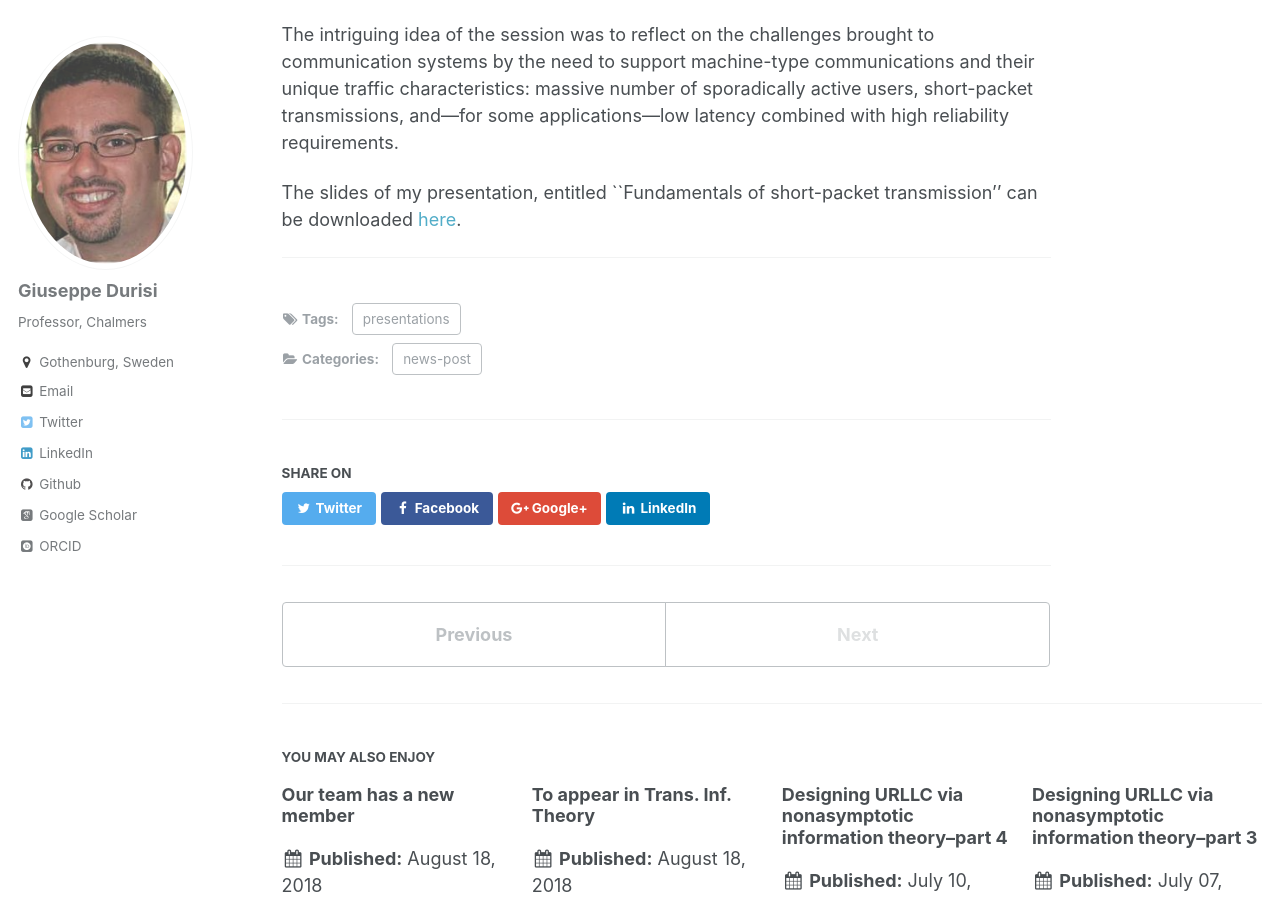
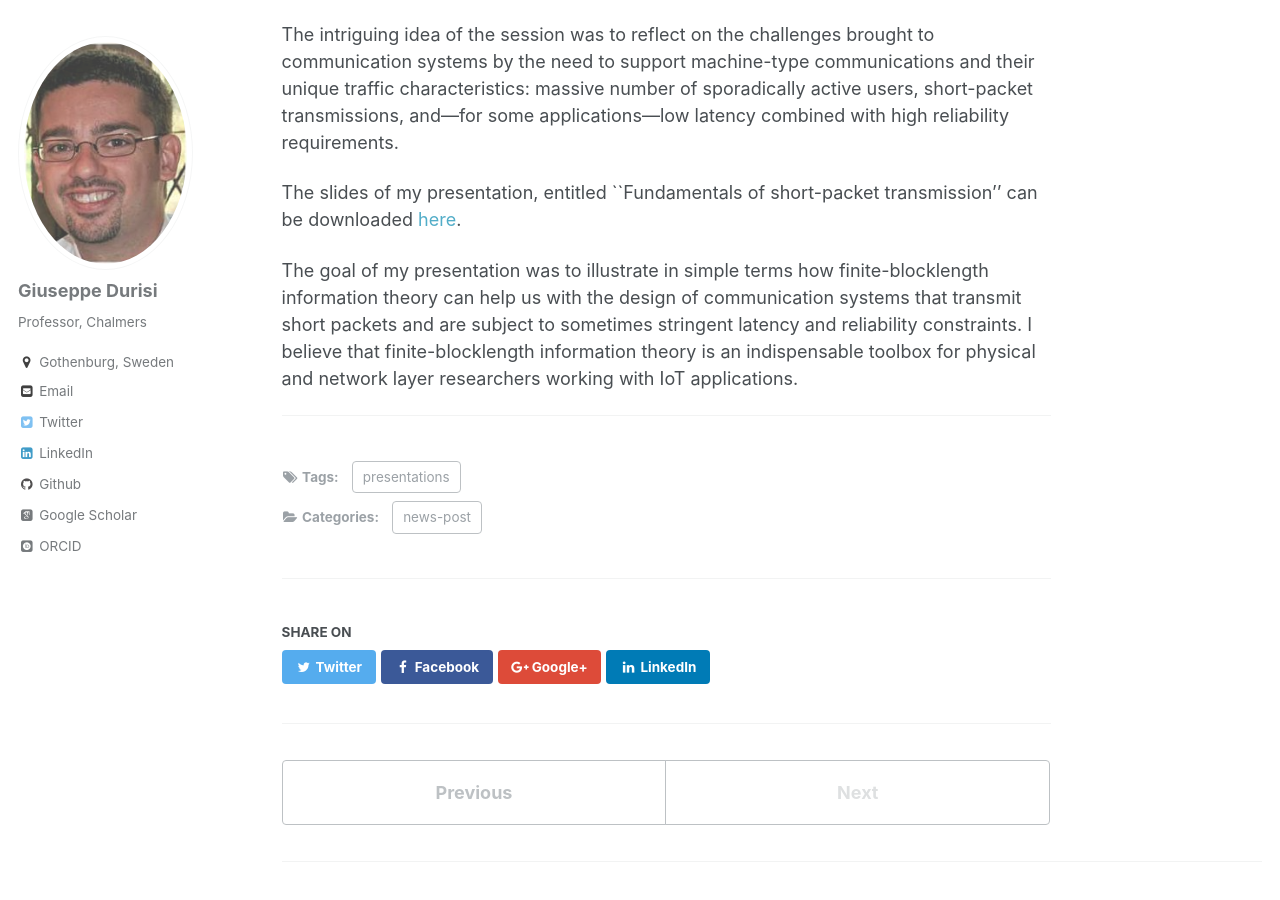
Before and after one commit to gdurisi/gdurisi.github.io, a Jekyll site: the page built from _posts/2018-09-12-PIMRC.md, in a window 1280 px wide and 900 px high, scrolled down 353 px. Built offline with Jekyll 4.4.1, drawn with Linux system fonts in a browser that asks for light colours; some web fonts are replaced.

Commit message:
PIMRC v5

```diff
--- a/_posts/2018-09-12-PIMRC.md
+++ b/_posts/2018-09-12-PIMRC.md
@@ -2,7 +2,8 @@
 title:  "Invited presentation at PIMRC: fundamentals of short packet transmission"
 date: 2018-09-12
 read_time: false
-excerpt: "Invited presentation at PIMRC on fundamentals of short-packet transmission. The slides can be downloaded [here](https://www.slideshare.net/GiuseppeDurisi/18-09pirmc)"
+excerpt: "Finite-blocklength information theory is an indispensable toolbox for the design of short-packet communication systems. In an invited presentation at this year [IEEE International Symposium on Personal, Indoor and Mobile Radio Communications](http://pimrc2018.ieee-pimrc.org/), I explained what one can do with this toolbox. The slides of my presentation can be downloaded
+ [here](https://www.slideshare.net/GiuseppeDurisi/18-09pirmc)"
 categories:
   - news-post
 tags:
@@ -15,4 +16,7 @@ The intriguing idea of the session was to reflect on the challenges brought to c
 
 The slides of my presentation, entitled ``Fundamentals of short-packet transmission'' can be downloaded [here](https://www.slideshare.net/GiuseppeDurisi/18-09pirmc).
 
+The goal of my presentation was to illustrate in simple terms how finite-blocklength information theory can help us with the design of communication systems that transmit short packets and are subject to sometimes stringent latency and reliability constraints. I believe that finite-blocklength information theory is an indispensable toolbox for physical and network layer researchers working with IoT applications.
+
+
 <hr>
```
